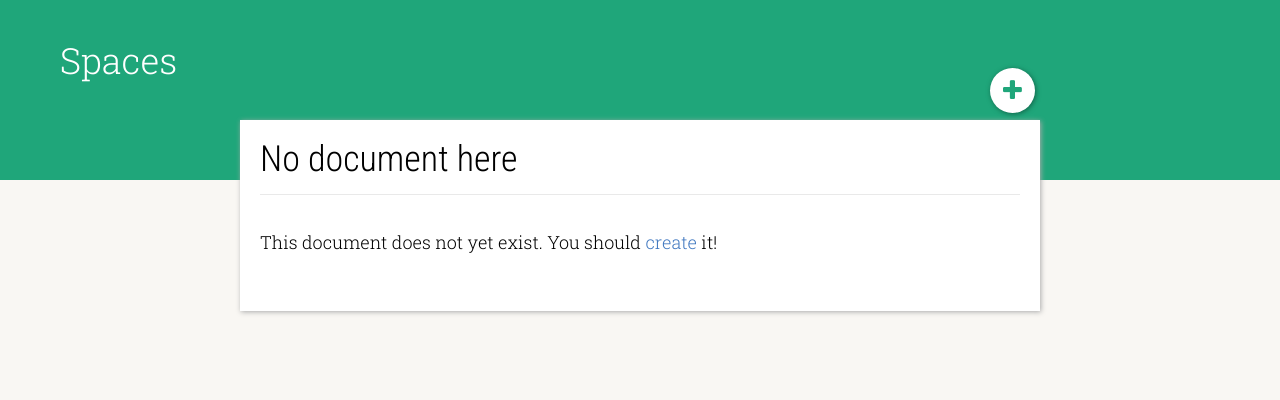
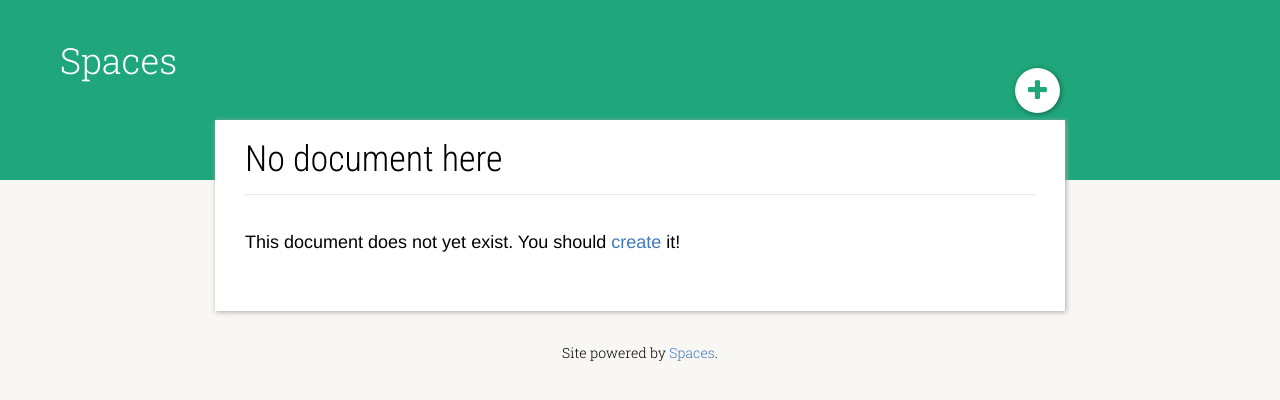
Before and after one commit to jgillick/Spaces, a Django app: template spaces/templates/spaces/document/view.html in a window 1280 px wide. Shown: the top 400 px of the page. Run offline with Django 3.2, Linux system fonts and the light colour scheme; the template is opened without the code that fills it, so the values that code supplies are empty; some libraries are stand-ins or nearby versions; some web fonts are replaced.

Commit message:
Adjust width and style of document content area. Add site footer.

```diff
--- a/spaces/static/spaces/css/main.css
+++ b/spaces/static/spaces/css/main.css
@@ -14,7 +14,7 @@ a:hover { text-decoration: underline; }
 */
 body > header { position: relative; background: #1fa67a; color: #fff; min-height: 180px; padding: 20px 60px 0; margin: 0; box-sizing: border-box; }
 body > header h1 { margin: 0; padding: 0; line-height: 80px; font-family: 'Roboto Slab'; }
-body > header nav { width: 100%; max-width: 800px; margin: 0 auto; position: relative; }
+body > header nav { width: 100%; max-width: 850px; margin: 0 auto; position: relative; z-index: 2; }
 body > header nav ul { list-style-type: none; position: absolute; top: -32px; right: 0; margin: 0; padding: 0; }
 body > header nav li { display: inline-block; margin: 0 5px; transition: left 0.5s, right 0.5s, top 0.5s; }
 body > header nav a:link, body > header nav a:visited, body > header nav button { background: #fff; color: #1fa67a; text-decoration: none; display: inline-block; width: 45px; height: 45px; border-radius: 25px; overflow: hidden; text-indent: 100px; position: relative; box-shadow: 1px 1px 5px #126349; transition: background 0.3s; }
@@ -31,9 +31,11 @@ body > header nav ul.page li.slide-in a, body > header nav ul.page li.slide-in b
 
 body.loaded > header ul.page li.slide-in a, body.loaded > header ul.page li.slide-in button { right: 0; }
 
-/* ############ Main Content Area ############
+/* ############ Main Content Area and footer ############
 */
-.main { position: relative; width: 90%; max-width: 800px; margin: -60px auto 0; background: #fff; padding: 10px 20px 10px; box-shadow: 1px 1px 5px #AAA; box-sizing: border-box; }
+.main { position: relative; width: 87%; max-width: 850px; margin: -60px auto 30px; background: #fff; padding: 10px 30px 10px; box-shadow: 1px 1px 5px #AAA; box-sizing: border-box; }
+
+body > footer { text-align: center; margin: 30px 0 30px; font-size: 14px; }
 
 /* ############ Document ############
 */
@@ -44,7 +46,7 @@ article > header .breadcrumbs { position: absolute; top: -1.7em; left: 0; right:
 article > header .breadcrumbs li { display: inline-block; }
 article > header .breadcrumbs li:after { content: "/"; }
 article > header .breadcrumbs a:link, article > header .breadcrumbs a:visited { color: #fff; }
-article .content { padding: 15px 0 25px; }
+article .content { padding: 15px 0 25px; font-family: "Helvetica Neue", Helvetica; }
 article footer { padding: 15px 0; font-size: 14px; border-top: 1px solid #e9e9e9; }
 article footer h1 { font-size: 18px; }
 
--- a/spaces/static/spaces/sass/main.scss
+++ b/spaces/static/spaces/sass/main.scss
@@ -62,9 +62,10 @@ body > header {
 
   nav {
     width: 100%;
-    max-width: 800px;
+    max-width: 850px;
     margin: 0 auto;
     position: relative;
+    z-index: 2;
 
     ul {
       list-style-type: none;
@@ -163,18 +164,23 @@ body.loaded > header ul.page li.slide-in button {
 
 /*
   ############
-  Main Content Area
+  Main Content Area and footer
   ############
 */
 .main {
   position: relative;
-  width: 90%;
-  max-width: 800px;
-  margin: -60px auto 0;
+  width: 87%;
+  max-width: 850px;
+  margin: -60px auto 30px;
   background: $content-bg;
-  padding: 10px 20px 10px;
+  padding: 10px 30px 10px;
   box-shadow: 1px 1px 5px #AAA;
   box-sizing: border-box;
+}
+body > footer {
+  text-align: center;
+  margin: 30px 0 30px;
+  font-size: 14px;
 }
 
 /*
@@ -227,6 +233,7 @@ article {
 
   .content {
     padding: 15px 0 25px;
+    font-family: "Helvetica Neue", Helvetica;
   }
   footer {
     padding: 15px 0;
--- a/spaces/templates/spaces/layout.html
+++ b/spaces/templates/spaces/layout.html
@@ -43,5 +43,9 @@
   <div class="main">
     {% block content %}{% endblock %}
   </div>
+  <footer>
+    Site powered by
+    <a href="https://github.com/jgillick/Spaces" target="_blank">Spaces</a>.
+  </footer>
 </body>
 </html>
```
Also changed, not shown: 1 other file.
